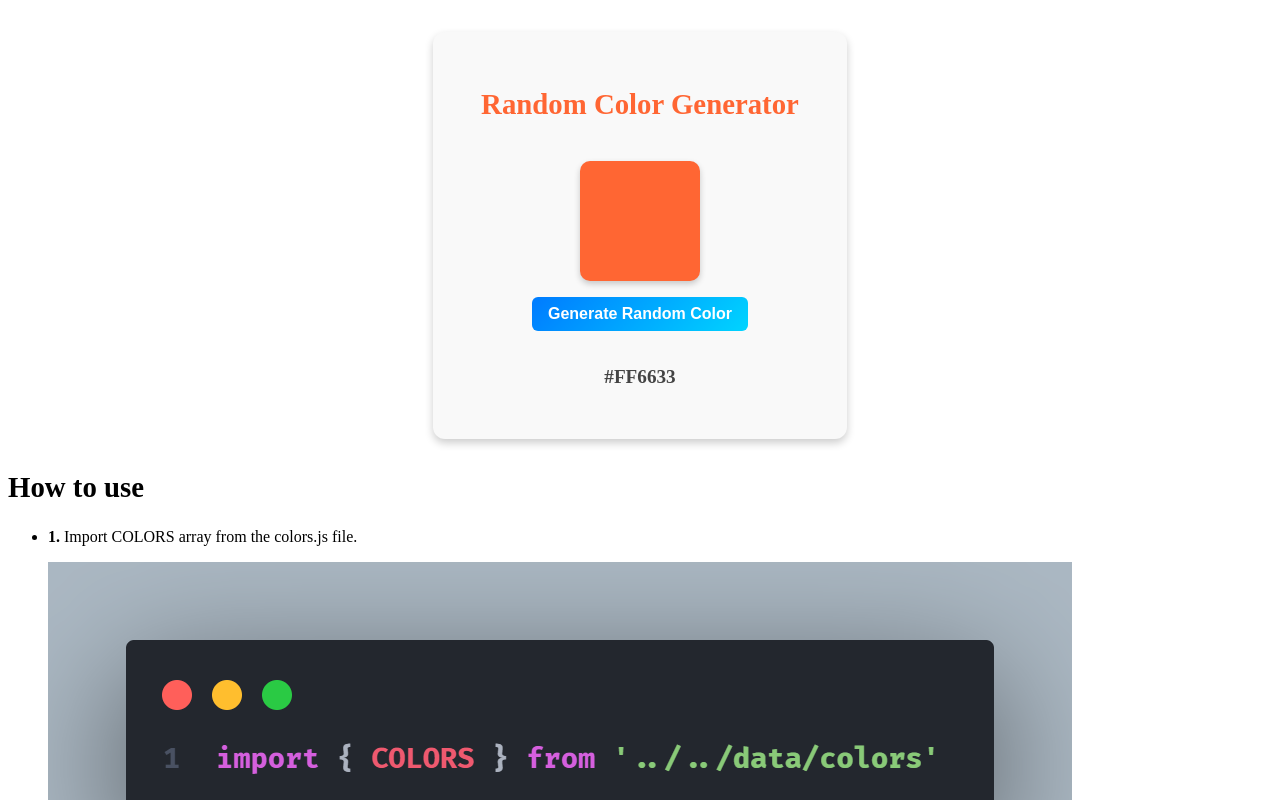
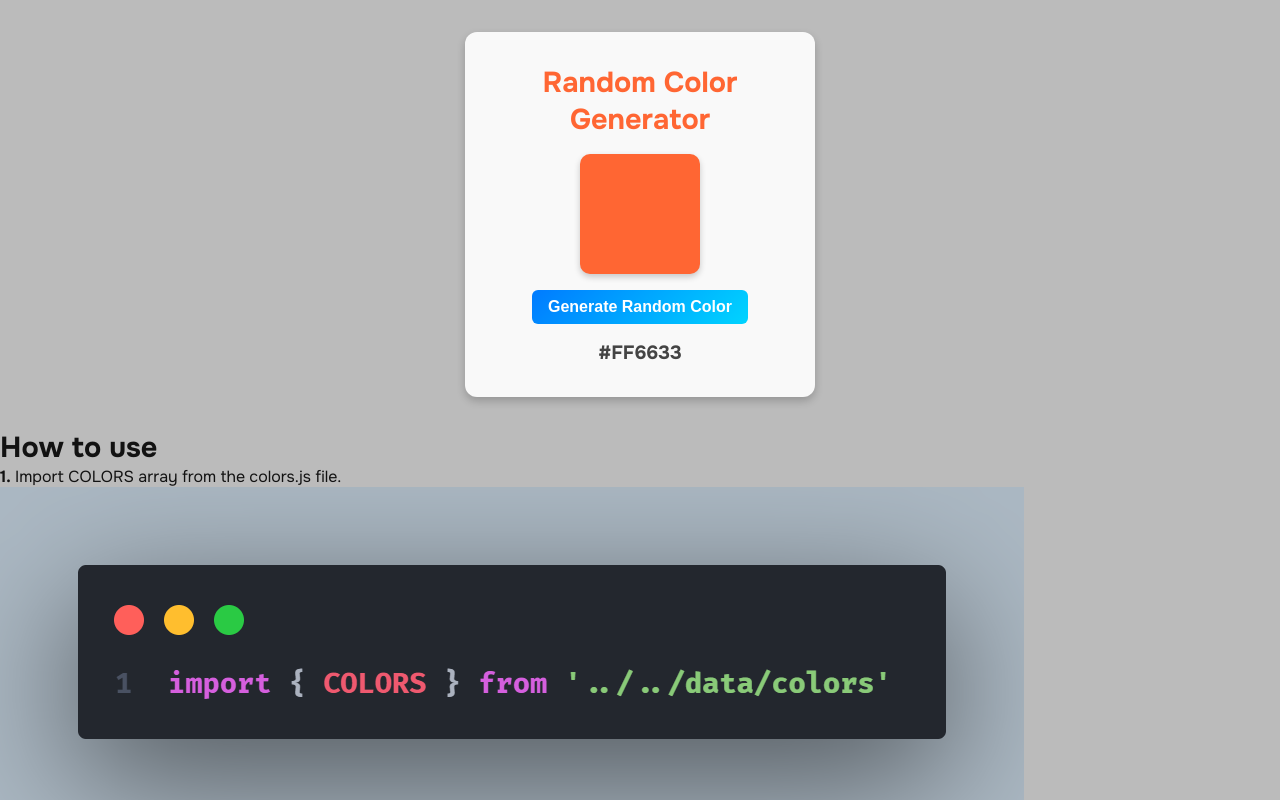
Before and after one commit to Espadv69/useState-Intermediate, a React (Vite) app in the folder RandomColorGenerator/: page / in a window 1280 px wide. Shown: the top 800 px of the page. Built offline with nearby package versions, Linux system fonts and the light colour scheme; the HTML template or start-up script is replaced by a standard one.

Commit message:
Add global styles and font import to index.css

```diff
--- a/RandomColorGenerator/src/index.css
+++ b/RandomColorGenerator/src/index.css
@@ -0,0 +1,22 @@
+/* Onest font-family */
+@import url('https://fonts.googleapis.com/css2?family=Onest:wght@100..900&display=swap');
+
+:root {
+  --bg: #bbbbbb;
+  --txt: #121212;
+  --font: 'Onest', system-ui, sans-serif;
+}
+
+*,
+*::after,
+*::before {
+  margin: 0;
+  padding: 0;
+  box-sizing: border-box;
+}
+
+body {
+  color: var(--txt);
+  font-family: var(--font);
+  background-color: var(--bg);
+}
```
